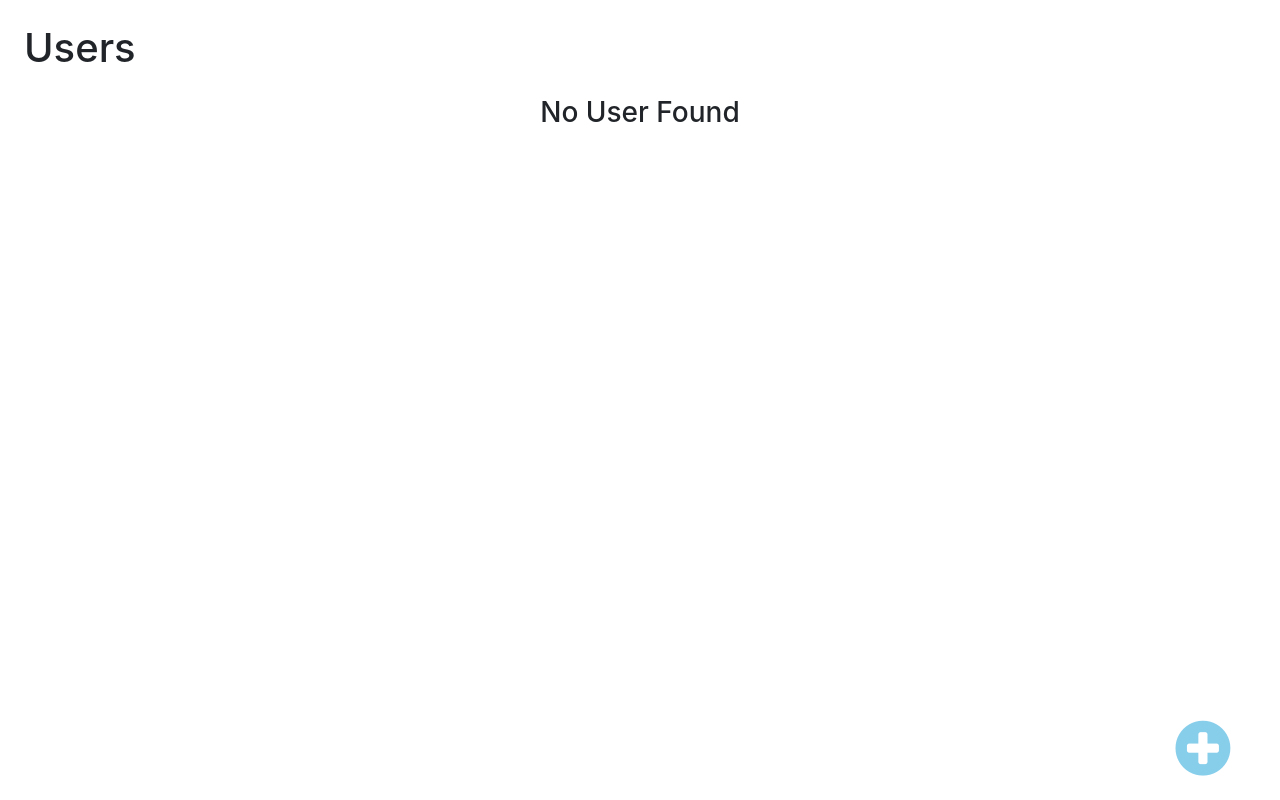
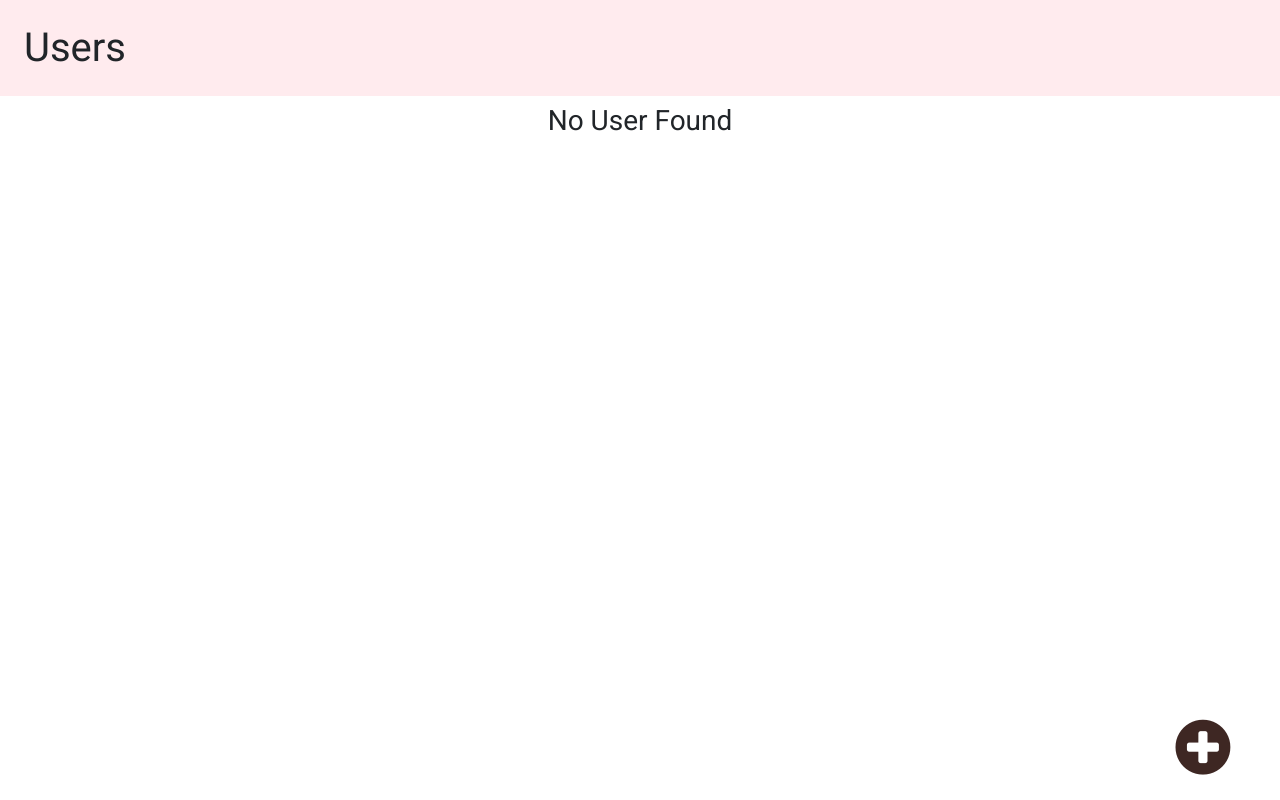
Before and after one commit to prasad5795/ehi_website, a React (Create React App) app: page / in a window 1280 px wide. Built offline with nearby package versions, Linux system fonts and the light colour scheme.

Commit message:
some test cases added, css improved

```diff
--- a/public/index.html
+++ b/public/index.html
@@ -6,6 +6,7 @@
   <link rel="stylesheet" href="https://stackpath.bootstrapcdn.com/bootstrap/4.1.0/css/bootstrap.min.css"
     integrity="sha384-9gVQ4dYFwwWSjIDZnLEWnxCjeSWFphJiwGPXr1jddIhOegiu1FwO5qRGvFXOdJZ4" crossorigin="anonymous">
   <link rel="stylesheet" href="https://stackpath.bootstrapcdn.com/font-awesome/4.7.0/css/font-awesome.min.css">
+  <link href="https://fonts.googleapis.com/css?family=Roboto&display=swap" rel="stylesheet">
   <link rel="icon" href="%PUBLIC_URL%/favicon.ico" />
   <meta name="viewport" content="width=device-width, initial-scale=1" />
   <meta name="theme-color" content="#000000" />
--- a/src/App.css
+++ b/src/App.css
@@ -32,11 +32,15 @@
   from {
     transform: rotate(0deg);
   }
+
   to {
     transform: rotate(360deg);
   }
 }
 
+.app-header {
+  background-color: #ffebee;
+}
 
 
 .add-button {
@@ -50,11 +54,11 @@
 
 .add-button-icon {
   transform: scale(4);
-  color: skyblue;
+  color: #3e2723;
 
 }
 
-.grey-out{
+.grey-out {
   opacity: 0.2;
   pointer-events: none;
 }
--- a/src/App.js
+++ b/src/App.js
@@ -55,6 +55,10 @@ class App extends React.Component {
 
   render() {
     return (
+      <React.Fragment>
+        <div className="app-header">
+          <h1 className="text-left p-4">Users</h1>
+        </div>
         <div className='App'>
           {
             this.state.popupVisible ?
@@ -63,13 +67,13 @@ class App extends React.Component {
               <React.Fragment></React.Fragment>
           }
           <div className={this.state.popupVisible ? 'grey-out' : ''}>
-          <h1 className="text-left m-4">Users</h1>
             <UserList userList={this.state.userList} showPopup={this.showPopup} closePopup={this.closePopup} showDeletePopup={this.showDeletePopup}></UserList>
             <button className="add-button" onClick={() => this.showPopup(null, -1, false)}>
               <i className="fa fa-plus-circle add-button-icon" aria-hidden="true"></i>
             </button>
           </div>
         </div>
+      </React.Fragment>
     );
   }
 
--- a/src/Components/popupForm/PopupForm.js
+++ b/src/Components/popupForm/PopupForm.js
@@ -26,22 +26,22 @@ export default class PopupForm extends PureComponent {
         const regexForEmail = /^[a-zA-Z0-9]+@[a-zA-Z0-9]+\.[A-Za-z]+$/;
         switch (event.target.id) {
             case "FirstName":
-                // if (event.target.value === '' || regexForNames.test(event.target.value)) {
+                if (event.target.value === '' || regexForNames.test(event.target.value)) {
                     this.setState({ user: { ...this.state.user, firstName: event.target.value } })
-                // }
+                }
                 break;
             case "LastName":
-                // if (event.target.value === '' || regexForNames.test(event.target.value)) {
+                if (event.target.value === '' || regexForNames.test(event.target.value)) {
                     this.setState({ user: { ...this.state.user, lastName: event.target.value } })
-                // }
+                }
                 break;
             case "Email":
                 this.setState({ user: { ...this.state.user, email: event.target.value } })
                 break;
             case "PhoneNumber":
-                // if (event.target.value === '' || regexForPhoneNumber.test(event.target.value) && this.state.user.phoneNumber.length < 10) {
+                if (event.target.value === '' || regexForPhoneNumber.test(event.target.value) && this.state.user.phoneNumber.length < 10) {
                     this.setState({ user: { ...this.state.user, phoneNumber: event.target.value } })
-                // }
+                }
                 break;
             case "Status":
                 this.setState({ user: { ...this.state.user, status: event.target.value } })
--- a/src/Components/userList/UserList.js
+++ b/src/Components/userList/UserList.js
@@ -14,7 +14,7 @@ export class UserList extends Component {
         return (
             <div className="container-fluid">
                 {
-                    this.props.userList.length > 0 ? <React.Fragment>
+                    this.props.userList && this.props.userList.length > 0 ? <React.Fragment>
                         <div className="row table-row header">
                             <div className="col-2 header-text">First Name</div>
                             <div className="col-2 header-text">Last Name</div>
--- a/src/Components/userList/userList.css
+++ b/src/Components/userList/userList.css
@@ -2,31 +2,36 @@
     background: transparent;
     border: none;
     margin-right: 5%;
+
 }
 
 .update-button-icon {
     transform: scale(2);
-    color: green;
+    color: #3e2723;
 }
 
 
 .delete-button-icon {
     transform: scale(2);
-    color: red;
+    color: #3e2723;
 }
 
 
 
 .table-row{
+    padding-top: 1vh;
     padding-bottom: 1vh;
-    margin-bottom: 1vh;
+    /* margin-bottom: 1vh; */
     border-bottom: 1px solid lightgray;
     margin-left: 2%;
     margin-right: 2%;
+    color: #3e2723;
+}
+
+.table-row:nth-child(even){
 }
 
 .header{
-    background-color: coral;
     border-radius: 2px;
 }
 
--- a/src/index.css
+++ b/src/index.css
@@ -1,7 +1,6 @@
 body {
   margin: 0;
-  font-family: -apple-system, BlinkMacSystemFont, 'Segoe UI', 'Roboto', 'Oxygen',
-    'Ubuntu', 'Cantarell', 'Fira Sans', 'Droid Sans', 'Helvetica Neue',
+  font-family: 'Roboto', sans-serif,
     sans-serif;
   -webkit-font-smoothing: antialiased;
   -moz-osx-font-smoothing: grayscale;
```
Also changed, not shown: package.json (+6 -2 lines), 2 other files (tests, documents, lock files or other folders). Lines whose indentation alone changed are shown as unchanged.
